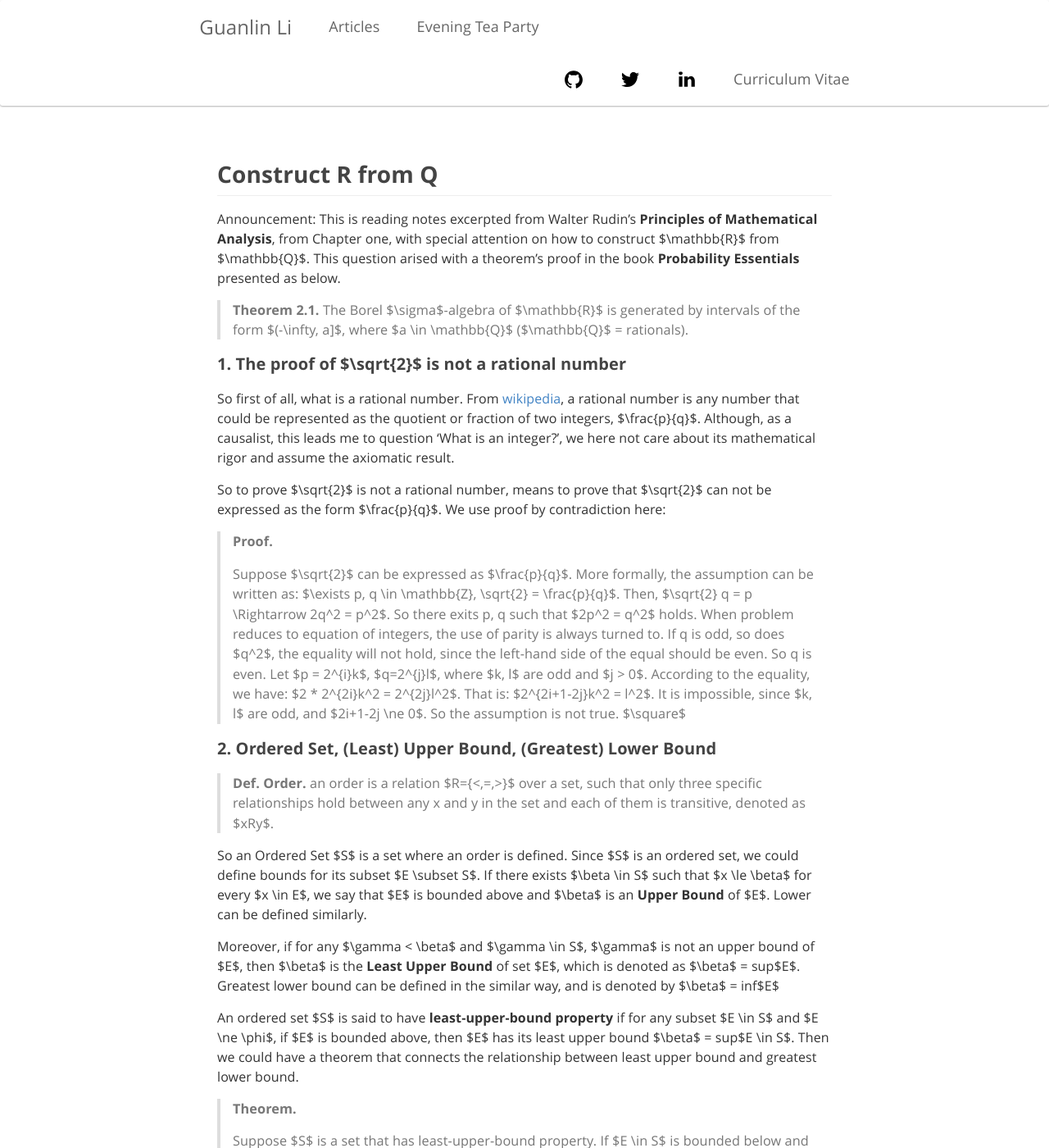
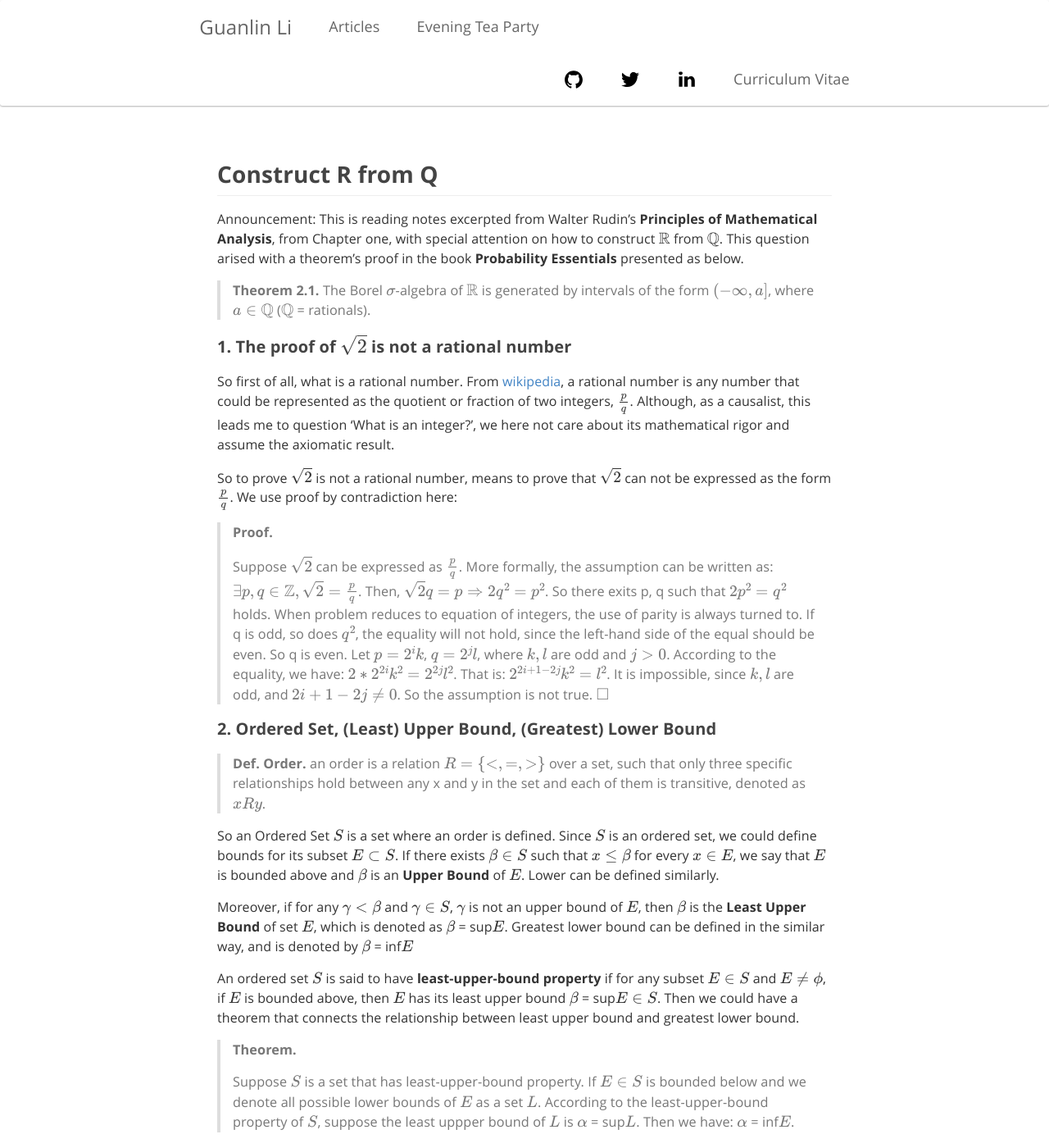
Before and after one commit to Epsilon-Lee/Epsilon-Lee.github.io, a Jekyll site: the page built from _posts/blog/2016-09-26-construct-R-from-Q.md, in a window 1280 px wide and 1400 px high. Shown: the whole window at 82% size. Built offline with Jekyll 4.4.1, drawn with Linux system fonts in a browser that asks for light colours; nearby versions of some CDN libraries; some web fonts are replaced; formulas are drawn with MathJax 3; comment, search, counter and statistics services are not loaded; some of the changed text lies outside the part shown.

Commit message:
fix math formula bug

```diff
--- a/_posts/blog/2016-09-26-construct-R-from-Q.md
+++ b/_posts/blog/2016-09-26-construct-R-from-Q.md
@@ -5,55 +5,55 @@ author: Guanlin Li
 tag: blog
 ---
 
-Announcement: This is reading notes excerpted from Walter Rudin's **Principles of Mathematical Analysis**, from Chapter one, with special attention on how to construct $\mathbb{R}$ from $\mathbb{Q}$. This question arised with a theorem's proof in the book **Probability Essentials** presented as below.
+Announcement: This is reading notes excerpted from Walter Rudin's **Principles of Mathematical Analysis**, from Chapter one, with special attention on how to construct $$\mathbb{R}$$ from $$\mathbb{Q}$$. This question arised with a theorem's proof in the book **Probability Essentials** presented as below.
 
 > **Theorem 2.1.**
-> The Borel  $\sigma$-algebra of  $\mathbb{R}$ is generated by intervals of the form $(-\infty, a]$, where $a \in \mathbb{Q}$ ($\mathbb{Q}$ = rationals).
+> The Borel  $$\sigma$$-algebra of  $$\mathbb{R}$$ is generated by intervals of the form $$(-\infty, a]$$, where $$a \in \mathbb{Q}$$ ($$\mathbb{Q}$$ = rationals).
 
-#### 1. The proof of $\sqrt{2}$ is not a rational number
+#### 1. The proof of $$\sqrt{2}$$ is not a rational number
 
-So first of all, what is a rational number. From <a href="https://en.wikipedia.org/wiki/Rational_number">wikipedia</a>, a rational number is any number that could be represented as the quotient or fraction of two integers, $\frac{p}{q}$. Although, as a causalist, this leads me to question 'What is an integer?', we here not care about its mathematical rigor and assume the axiomatic result.
+So first of all, what is a rational number. From <a href="https://en.wikipedia.org/wiki/Rational_number">wikipedia</a>, a rational number is any number that could be represented as the quotient or fraction of two integers, $$\frac{p}{q}$$. Although, as a causalist, this leads me to question 'What is an integer?', we here not care about its mathematical rigor and assume the axiomatic result.
 
-So to prove $\sqrt{2}$ is not a rational number, means to prove that $\sqrt{2}$ can not be expressed as the form $\frac{p}{q}$. We use proof by contradiction here:
+So to prove $$\sqrt{2}$$ is not a rational number, means to prove that $$\sqrt{2}$$ can not be expressed as the form $$\frac{p}{q}$$. We use proof by contradiction here:
 
 > **Proof.**
 >
-> Suppose $\sqrt{2}$ can be expressed as $\frac{p}{q}$. More formally, the assumption can be written as: $\exists p, q \in \mathbb{Z}, \sqrt{2} = \frac{p}{q}$. Then, $\sqrt{2} q = p \Rightarrow 2q^2 = p^2$. So there exits p, q such that $2p^2 = q^2$ holds. When problem reduces to equation of integers, the use of parity is always turned to. If q is odd, so does $q^2$, the equality will not hold, since the left-hand side of the equal should be even. So q is even. Let $p = 2^{i}k$, $q=2^{j}l$, where $k, l$ are odd and $j > 0$. According to the equality, we have: $2 * 2^{2i}k^2 = 2^{2j}l^2$. That is: $2^{2i+1-2j}k^2 = l^2$. It is impossible, since $k, l$ are odd, and $2i+1-2j \ne 0$. So the assumption is not true. $\square$
+> Suppose $$\sqrt{2}$$ can be expressed as $$\frac{p}{q}$$. More formally, the assumption can be written as: $$\exists p, q \in \mathbb{Z}, \sqrt{2} = \frac{p}{q}$$. Then, $$\sqrt{2} q = p \Rightarrow 2q^2 = p^2$$. So there exits p, q such that $$2p^2 = q^2$$ holds. When problem reduces to equation of integers, the use of parity is always turned to. If q is odd, so does $$q^2$$, the equality will not hold, since the left-hand side of the equal should be even. So q is even. Let $$p = 2^{i}k$$, $$q=2^{j}l$$, where $$k, l$$ are odd and $$j > 0$$. According to the equality, we have: $$2 * 2^{2i}k^2 = 2^{2j}l^2$$. That is: $$2^{2i+1-2j}k^2 = l^2$$. It is impossible, since $$k, l$$ are odd, and $$2i+1-2j \ne 0$$. So the assumption is not true. $$\square$$
 
 #### 2. Ordered Set, (Least) Upper Bound, (Greatest) Lower Bound
 
-> **Def. Order.** an order is a relation $R=\{<,=,>\}$ over a set, such that only three specific relationships hold between any x and y in the set and each of them is transitive, denoted as $xRy$.
+> **Def. Order.** an order is a relation $$R=\{<,=,>\}$$ over a set, such that only three specific relationships hold between any x and y in the set and each of them is transitive, denoted as $$xRy$$.
 
-So an Ordered Set $S$ is a set where an order is defined. Since $S$ is an ordered set, we could define bounds for its subset $E \subset S$. If there exists $\beta \in S$ such that $x \le \beta$ for every $x \in E$, we say that $E$ is bounded above and $\beta$ is an **Upper Bound** of $E$. Lower can be defined similarly.
+So an Ordered Set $$S$$ is a set where an order is defined. Since $$S$$ is an ordered set, we could define bounds for its subset $$E \subset S$$. If there exists $$\beta \in S$$ such that $$x \le \beta$$ for every $$x \in E$$, we say that $$E$$ is bounded above and $$\beta$$ is an **Upper Bound** of $$E$$. Lower can be defined similarly.
 
-Moreover, if for any $\gamma < \beta$ and $\gamma \in S$, $\gamma$ is not an upper bound of $E$, then $\beta$ is the **Least Upper Bound** of set $E$, which is denoted as $\beta$ = sup$E$. Greatest lower bound can be defined in the similar way, and is denoted by $\beta$ = inf$E$
+Moreover, if for any $$\gamma < \beta$$ and $$\gamma \in S$$, $$\gamma$$ is not an upper bound of $$E$$, then $$\beta$$ is the **Least Upper Bound** of set $$E$$, which is denoted as $$\beta$$ = sup$$E$$. Greatest lower bound can be defined in the similar way, and is denoted by $$\beta$$ = inf$$E$$
 
-An ordered set $S$ is said to have **least-upper-bound property** if for any subset $E \in S$ and $E \ne \phi$, if $E$ is bounded above, then $E$ has its least upper bound $\beta$ = sup$E \in S$. Then we could have a theorem that connects the relationship between least upper bound and greatest lower bound.
+An ordered set $$S$$ is said to have **least-upper-bound property** if for any subset $$E \in S$$ and $$E \ne \phi$$, if $$E$$ is bounded above, then $$E$$ has its least upper bound $$\beta$$ = sup$$E \in S$$. Then we could have a theorem that connects the relationship between least upper bound and greatest lower bound.
 
 > **Theorem.**
 >
-> Suppose $S$ is a set that has least-upper-bound property. If $E \in S$ is bounded below and we denote all possible lower bounds of $E$ as a set $L$. According to the least-upper-bound property of $S$, suppose the least uppper bound of $L$ is $\alpha$ = sup$L$. Then we have: $\alpha$ = inf$E$.
+> Suppose $$S$$ is a set that has least-upper-bound property. If $$E \in S$$ is bounded below and we denote all possible lower bounds of $$E$$ as a set $$L$$. According to the least-upper-bound property of $$S$$, suppose the least uppper bound of $$L$$ is $$\alpha$$ = sup$$L$$. Then we have: $$\alpha$$ = inf$$E$$.
 
 #### 3. Field and Ordered Field
 
-> **Def. Field.** A field is a set $F$ with two operations, i.e. addition, multiplication, which satisfies the following field axioms:
+> **Def. Field.** A field is a set $$F$$ with two operations, i.e. addition, multiplication, which satisfies the following field axioms:
 >
 > - (A) Axioms for addition
 >
->   - (A1) If $x, y \in F$, then their sum $x + y \in F$.
->   - (A2) Addition is commutative, i.e. $x + y = y + x$.
->   - (A3) Addition is associative, i.e. $x + (y + z) = (x + y) + z$.
->   - (A4) $F$ contains an element 0 such that $0 + x = x$ for every $x \in F$.
->   - (A5) To every $x \in F$ corresponds an element  $-x \in F$ such that $x + -x = 0$.
+>   - (A1) If $$x, y \in F$$, then their sum $$x + y \in F$$.
+>   - (A2) Addition is commutative, i.e. $$x + y = y + x$$.
+>   - (A3) Addition is associative, i.e. $$x + (y + z) = (x + y) + z$$.
+>   - (A4) $$F$$ contains an element 0 such that $$0 + x = x$$ for every $$x \in F$$.
+>   - (A5) To every $$x \in F$$ corresponds an element  $$-x \in F$$ such that $$x + -x = 0$$.
 >
 > - (M) Axioms for multiplication
 >
->   - (M1) If $x, y \in F$, then their sum $x y \in F$.
->   - (M2) Addition is commutative, i.e. $x y = y  x$.
->   - (M3) Addition is associative, i.e. $x  (y  z) = (x  y)  z$.
->   - (M4) $F$ contains an element 1 such that $1  x = x$ for every $x \in F$.
->   - (M5) To every $x \in F$ corresponds an element  $1/x \in F$ such that $x  (1/x) = 1$.
+>   - (M1) If $$x, y \in F$$, then their sum $$x y \in F$$.
+>   - (M2) Addition is commutative, i.e. $$x y = y  x$$.
+>   - (M3) Addition is associative, i.e. $$x  (y  z) = (x  y)  z$$.
+>   - (M4) $$F$$ contains an element 1 such that $$1  x = x$$ for every $$x \in F$$.
+>   - (M5) To every $$x \in F$$ corresponds an element  $$1/x \in F$$ such that $$x  (1/x) = 1$$.
 >
 > - (D) Distributive Law
 >
->   - $$x(y + z) = xy + xz$$ holds for all $x, y, z \in F$.
+>   - $$$$x(y + z) = xy + xz$$$$ holds for all $$x, y, z \in F$$.
```
